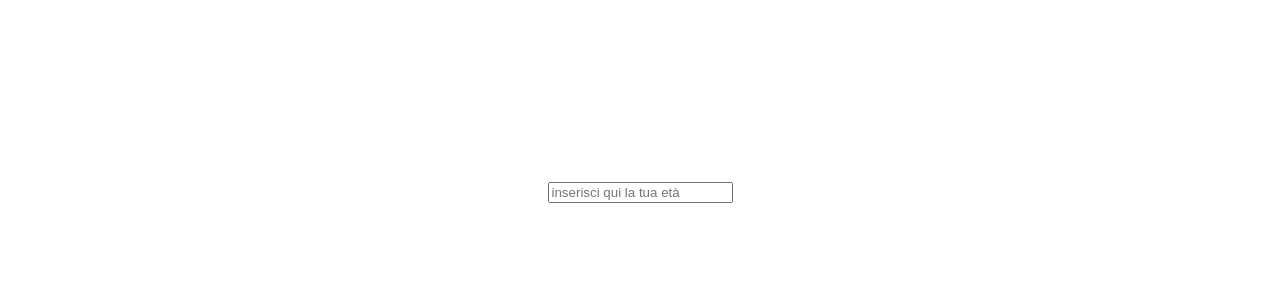
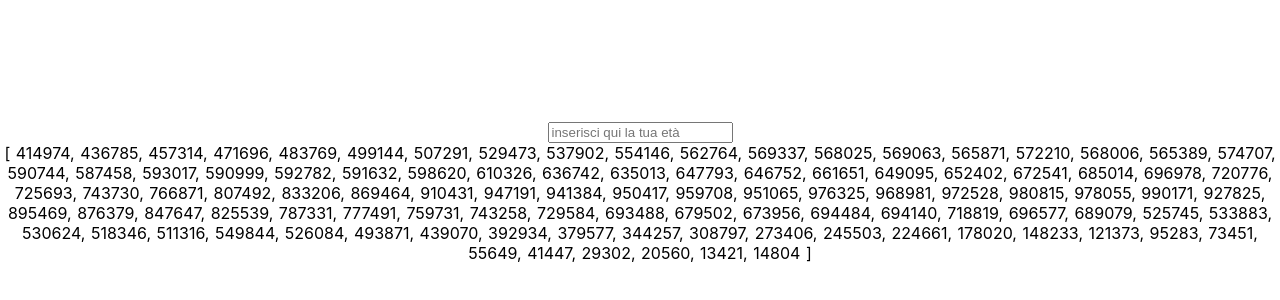
Before and after one commit to Cescx0f/Covid19Vaccine-ITA, a Nuxt app: page / in a window 1280 px wide. Shown: the part 208-508 px from the top of the page. Built offline with nearby package versions, Linux system fonts and the light colour scheme.

Commit message:
ADD typescript and demographic data

```diff
--- /dev/null
+++ b/business/demographic.ts
@@ -0,0 +1,103 @@
+export const population: number[] = [
+    414974,
+	436785,
+	457314,
+	471696,
+	483769,
+	499144,
+	507291,
+	529473,
+	537902,
+	554146,
+	562764,
+	569337,
+	568025,
+	569063,
+	565871,
+	572210,
+	568006,
+	565389,
+	574707,
+	590744,
+	587458,
+	593017,
+	590999,
+	592782,
+	591632,
+	598620,
+	610326,
+	636742,
+	635013,
+	647793,
+	646752,
+	661651,
+	649095,
+	652402,
+	672541,
+	685014,
+	696978,
+	720776,
+	725693,
+	743730,
+	766871,
+	807492,
+	833206,
+	869464,
+	910431,
+	947191,
+	941384,
+	950417,
+	959708,
+	951065,
+	976325,
+	968981,
+	972528,
+	980815,
+	978055,
+	990171,
+	927825,
+	895469,
+	876379,
+	847647,
+	825539,
+	787331,
+	777491,
+	759731,
+	743258,
+	729584,
+	693488,
+	679502,
+	673956,
+	694484,
+	694140,
+	718819,
+	696577,
+	689079,
+	525745,
+	533883,
+	530624,
+	518346,
+	511316,
+	549844,
+	526084,
+	493871,
+	439070,
+	392934,
+	379577,
+	344257,
+	308797,
+	273406,
+	245503,
+	224661,
+	178020,
+	148233,
+	121373,
+	95283,
+	73451,
+	55649,
+	41447,
+	29302,
+	20560,
+	13421,
+    14804
+];
--- /dev/null
+++ b/components/demographic.vue
@@ -0,0 +1,21 @@
+<template>
+   <div> {{population}}</div>
+</template>
+
+<script>
+
+import { population } from '~/business/demographic'
+export default {
+
+    data() {
+        return {
+            population,
+        }
+    },
+
+}
+</script>
+
+<style>
+
+</style>
--- a/nuxt.config.js
+++ b/nuxt.config.js
@@ -3,6 +3,7 @@ module.exports = {
   ** Build configuration
   */
   build: {},
+  buildModules: ['@nuxt/typescript-build'],
   /*
   ** Headers
   ** Common headers are already provided by @nuxtjs/pwa preset
--- a/package.json
+++ b/package.json
@@ -5,8 +5,10 @@
   "author": "francesco scarpa",
   "private": true,
   "dependencies": {
-    "nuxt": "latest",
-    "@nuxtjs/pwa": "latest"
+    "@nuxt/types": "^2.14.12",
+    "@nuxt/typescript-build": "^2.0.3",
+    "@nuxtjs/pwa": "latest",
+    "nuxt": "latest"
   },
   "scripts": {
     "dev": "nuxt",
--- a/pages/index.vue
+++ b/pages/index.vue
@@ -2,6 +2,7 @@
   <section class="container">
     <div>
       <age-input/>
+      <demographic/>
       <!-- <h1 class="title">
         NUXT
       </h1>
@@ -22,10 +23,12 @@
 
 <script>
 import AgeInput from '~/components/age-input.vue'
+import Demographic from '~/components/demographic.vue'
 
   export default {
     components: {
-      AgeInput
+      AgeInput,
+      Demographic
       },
   }
 </script>
--- /dev/null
+++ b/vue-shim.d.ts
@@ -0,0 +1,4 @@
+declare module "*.vue" {
+    import Vue from 'vue'
+    export default Vue
+  }
```
Also changed, not shown: business/utils.ts (added, +17 -0 lines), tsconfig.json (added, +33 -0 lines), 1 other file (tests, documents, lock files or other folders).
